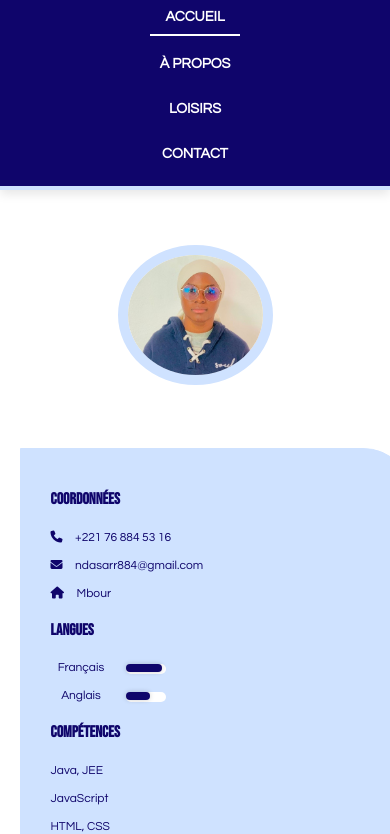
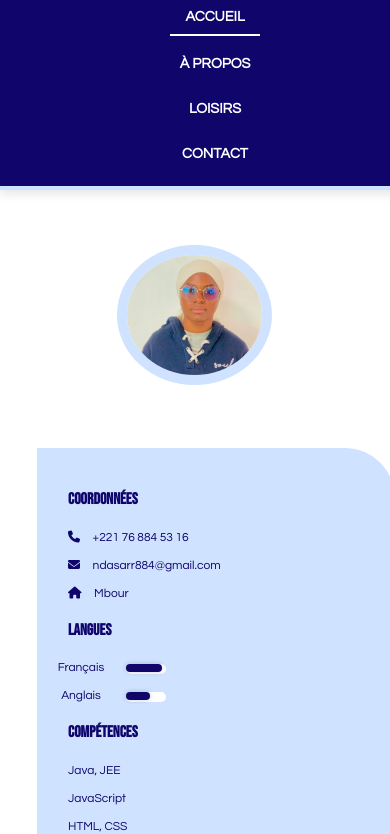
Before and after one commit to NdeyePendaSarr/Mon_Site_De_Cv, a plain HTML site: page index.html in a window 390 px wide. Shown: the part 100-934 px from the top of the page. Drawn offline with Linux system fonts and the light colour scheme.

Commit message:
Mise à jour du site avec les dernières modifications de design et contenu

```diff
--- a/Fichiers_Css/styleCv.css
+++ b/Fichiers_Css/styleCv.css
@@ -913,7 +913,9 @@ input[type="submit"]:hover , input[type="reset"]:hover
         margin-top: -15px;
         background-color: white;
     }
-
+    .header , .footer{
+        width: 100%;
+    }
     .progress {
         height: 8px;
     }
@@ -926,7 +928,7 @@ input[type="submit"]:hover , input[type="reset"]:hover
         display: none;
     }
     .left {
-        width: 100%; /* Assurez-vous que le conteneur occupe toute la largeur */
+        width: 90%; /* Assurez-vous que le conteneur occupe toute la largeur */
         text-align: center; /* Optionnel, selon le besoin */
     }
      /* Taille d'image ajustée pour mobile */
```
